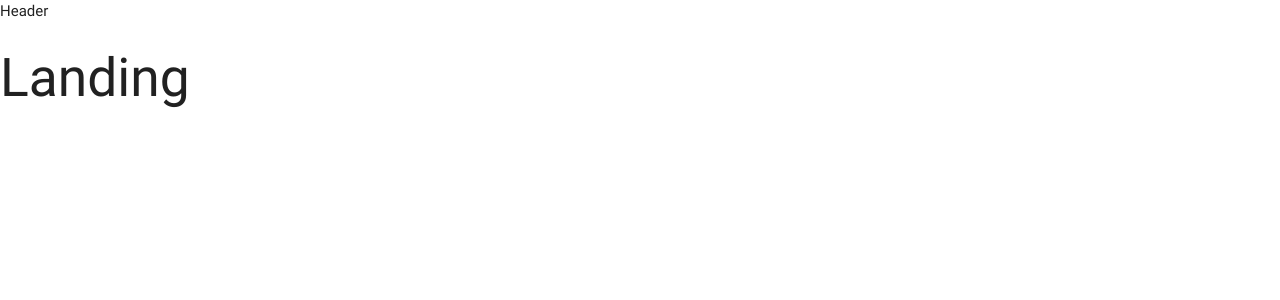
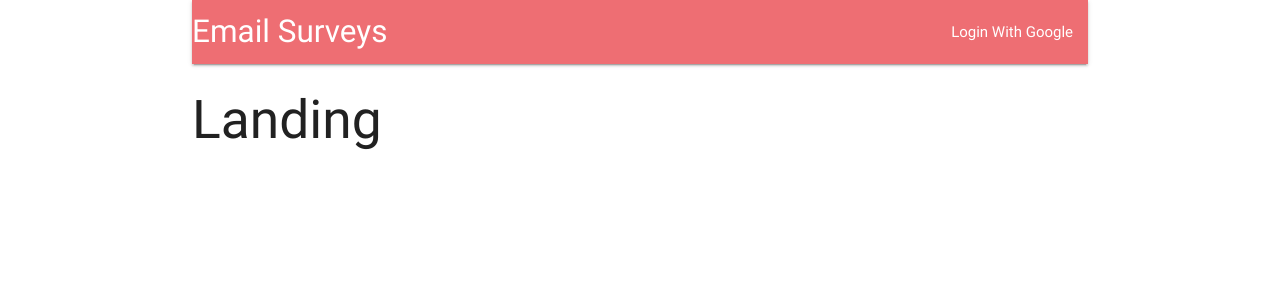
Before and after one commit to debiasej/node-react-fullstack-web-development, a React (Create React App) app in the folder client/: page / in a window 1280 px wide. Shown: the top 300 px of the page. Built offline with nearby package versions, Linux system fonts and the light colour scheme.

Commit message:
Add a navbar to Header component

```diff
--- a/client/src/components/App.js
+++ b/client/src/components/App.js
@@ -9,7 +9,7 @@
 
 const App = () => {
   return (
-    <div>
+    <div className='container'>
       <BrowserRouter>
         <div>
           <Header />
--- a/client/src/components/Header.js
+++ b/client/src/components/Header.js
@@ -3,9 +3,14 @@
 class Header extends Component {
   render () {
     return (
-      <div>
-                Header
-            </div>
+      <nav>
+        <div className='nav-wrapper'>
+          <a className='left brand-logo'>Email Surveys</a>
+          <ul className='right'>
+            <li><a>Login With Google</a></li>
+          </ul>
+        </div>
+      </nav>
     )
   }
 }
```
